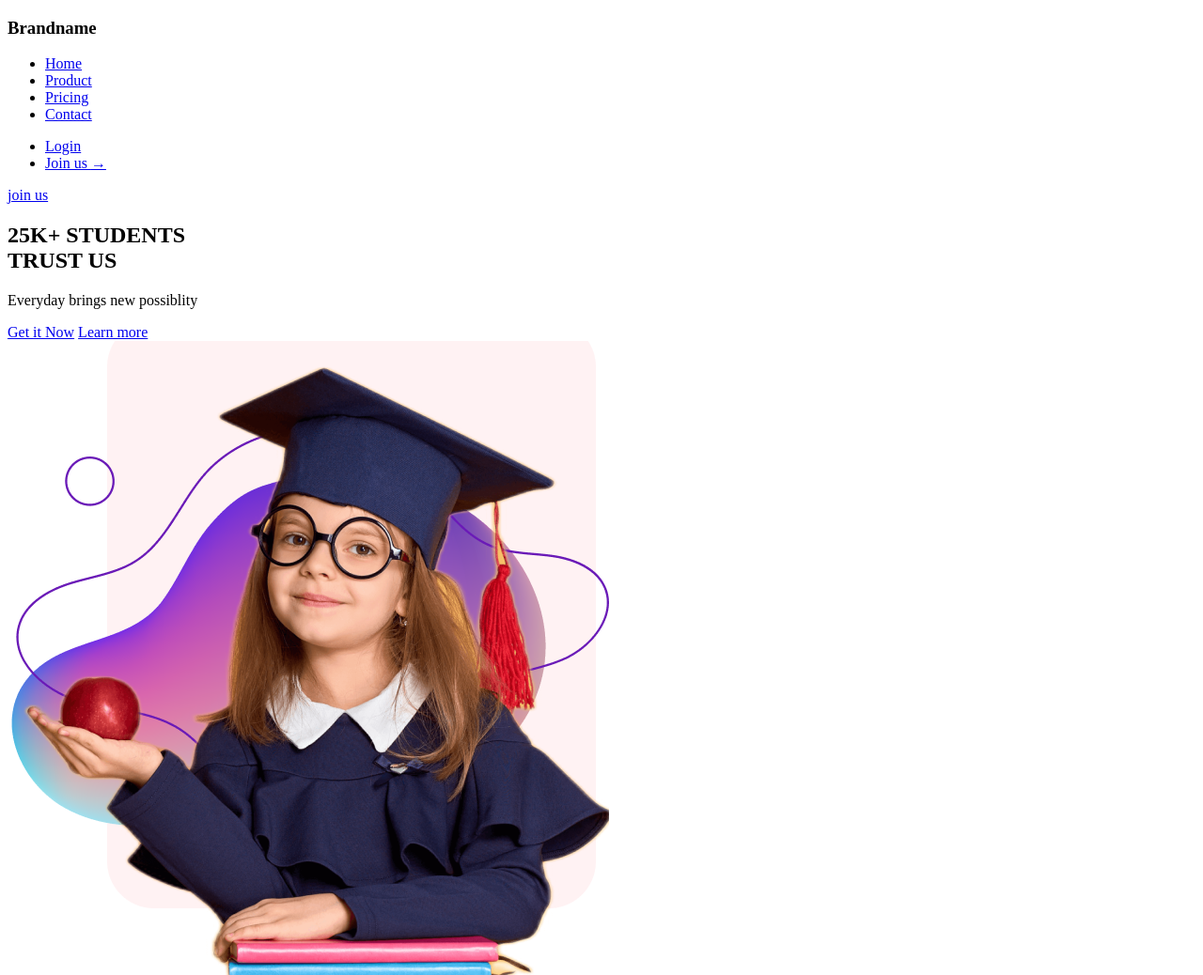
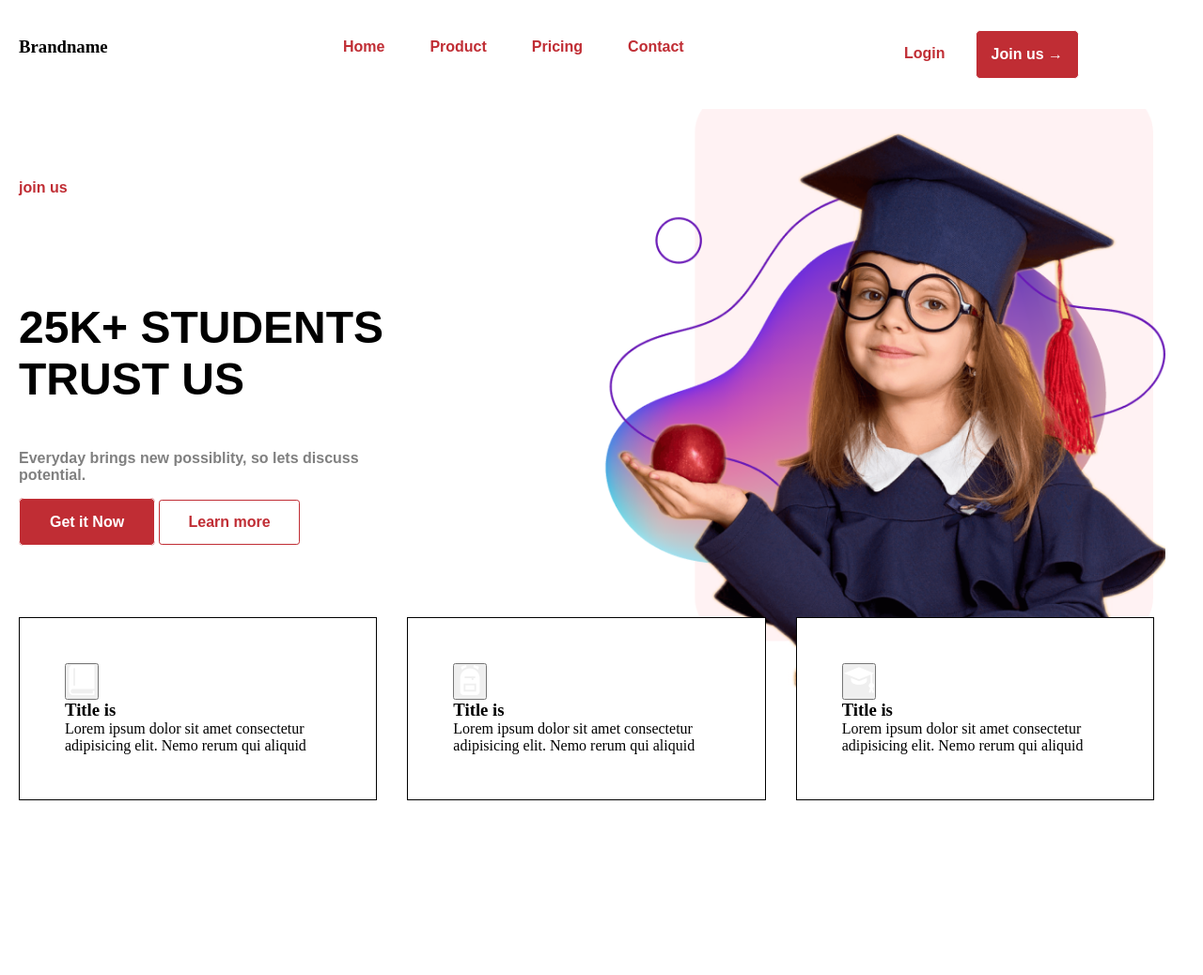
Before and after one commit to rahulneal/graduate, a plain HTML site: page index.html in a window 1280 px wide. Shown: the top 1038 px of the page at 94% size. After the commit the page ends 852 px from the top, so only its background shows below. Drawn offline with Linux system fonts and the light colour scheme.

Commit message:
secondry

```diff
--- a/index.html
+++ b/index.html
@@ -25,8 +25,8 @@
             </div>
             <div class="calltoaction">
                 <ul>
-                    <li><a href="#">Login</a></li>
-                    <li><a href="#">Join us <span>&#8594;</span> </a></li>
+                    <li><a href="#" id="login">Login</a></li>
+                    <li><a href="#" id="join">Join us <span>&#8594;</span> </a></li>
                 </ul>
             </div>
         </div>
@@ -41,14 +41,14 @@
                         25K+ STUDENTS <br> TRUST US
 
                     </h1>
-                    <p>Everyday brings new possiblity</p>
+                    <p>Everyday brings new possiblity, so lets discuss <br>potential.</p>
                     <div class="goto">
-                        <a href="#">Get it Now</a>
-                        <a href="#">Learn more</a>
+                        <a href="#" id="first">Get it Now</a>
+                        <a href="#" id="second">Learn more</a>
                     </div>
                 </div>
                 <div class="about-img">
-                    <img src="./image/hero_image.png" alt="hero img">
+                    <img src="./image/hero_image.png" alt="hero img" width="600px">
                 </div>
             </div>
         </section>
@@ -57,7 +57,7 @@
                 <ul>
                     <li>
                        <div class="card-content">
-                        <img src="./image/icon cool-icon-n13.png" alt="icon">
+                        <button><img src="./image/icon cool-icon-n13.png" alt="icon"></button>
                         <h3>Title is</h3>
 
                         <!-- after line -->
@@ -67,7 +67,7 @@
                         </li>
                         <li>
                             <div class="card-content">
-                             <img src="./image/icon cool-icon-n11.png" alt="icon">
+                             <button><img src="./image/icon cool-icon-n11.png" alt="icon"></button>
                              <h3>Title is</h3>
 
                              <!-- after line -->
@@ -77,7 +77,8 @@
                              </li>
                              <li>
                                 <div class="card-content">
-                                 <img src="./image/001-graduation-hat.png" alt="icon">
+                               <button><img src="./image/001-graduation-hat.png" alt="icon"></button>
+
                                  <h3>Title is</h3>
 
                                  <!-- after line -->
--- a/style.css
+++ b/style.css
@@ -0,0 +1,151 @@
+*{
+    margin: 0;
+    padding: 0;
+}
+:root{
+    --primary:#ffffff;
+    --secondary:#000000;
+    --third:#C02D34;
+}
+.container{
+    max-width: 1240px;
+    margin: 0 auto;
+}
+.nav{
+    display: flex;
+    justify-content: space-between;
+    align-items: center;
+    margin-top: 1rem;
+}
+.menu ul{
+    display: flex;
+
+}
+.menu ul li{
+
+    display: flex;
+    margin-left: 3rem;
+}
+.menu ul li a{
+    text-decoration: none;
+    color: var(--third);
+    font-size: medium;
+    font-family: Arial, Helvetica, sans-serif;
+    font-weight: 600;
+
+}
+.calltoaction ul{
+    display: flex;
+    margin-right: 7rem;
+}
+.calltoaction ul li{
+    display: flex;
+    margin-left: 1rem;
+
+
+}
+.calltoaction ul li a{
+    text-decoration: none;
+
+
+}
+#login{
+    color: var(--third);
+    padding: 1rem;
+    font-family: Arial, Helvetica, sans-serif;
+    font-weight: 600;
+    /* border: 1px solid ; */
+    margin-top: 1rem;
+}
+
+#join{
+
+padding: 1rem;
+font-family: Arial, Helvetica, sans-serif;
+font-weight: 600;
+color: var(--primary);
+background-color: var(--third);
+border: 1px solid ;
+margin-top: 1rem;
+border-radius: .3rem;
+}
+
+/* section */
+.content{
+    display: flex;
+    justify-content: space-between;
+    align-items: center;
+    margin-top: 2rem;
+
+}
+.about-text{
+    display: flex;
+    flex-direction: column;
+    justify-content: space-between;
+    margin-bottom: 7rem;
+}
+.about-text a{
+    text-decoration: none;
+    font-family: Arial, Helvetica, sans-serif;
+    font-weight: 600;
+    font-size: medium;
+    color: var(--third);
+    margin-bottom: 5rem;
+}
+.about-text h1{
+    font-family: Arial, Helvetica, sans-serif;
+    font-size: 3rem;
+    font-weight: 800;
+
+    margin-top: 2rem;
+    margin-bottom: 3rem;
+
+
+
+}
+.about-text p{
+    font-family: Arial, Helvetica, sans-serif;
+    font-size: medium;
+    color: grey;
+    font-weight: 600;
+    margin-bottom: 2rem;
+}
+#first{
+
+padding: 1rem 2rem 1rem 2rem;
+font-family: Arial, Helvetica, sans-serif;
+font-weight: 600;
+color: var(--primary);
+background-color: var(--third);
+border: 1px solid ;
+margin-top: rem;
+border-radius: .3rem;
+}
+#second{
+    color: var(--third);
+    padding: .9rem 1.9rem .9rem 1.9rem;
+    font-family: Arial, Helvetica, sans-serif;
+    font-weight: 600;
+    border: 1px solid ;
+    border-radius: .2rem;
+    margin-top: 1rem;
+}
+.about-img{
+    width: 50%;
+}
+.cards ul{
+    display: flex;
+    flex-direction: row;
+    width: 100%;
+}
+.cards ul li{
+    border:1px solid black ;
+    display: flex;
+    justify-content: space-between;
+    margin-top: -6rem;
+    flex-wrap: wrap;
+    margin-right: 2rem;
+    padding: 3rem;
+    background-color: var(--primary);
+
+}
```
